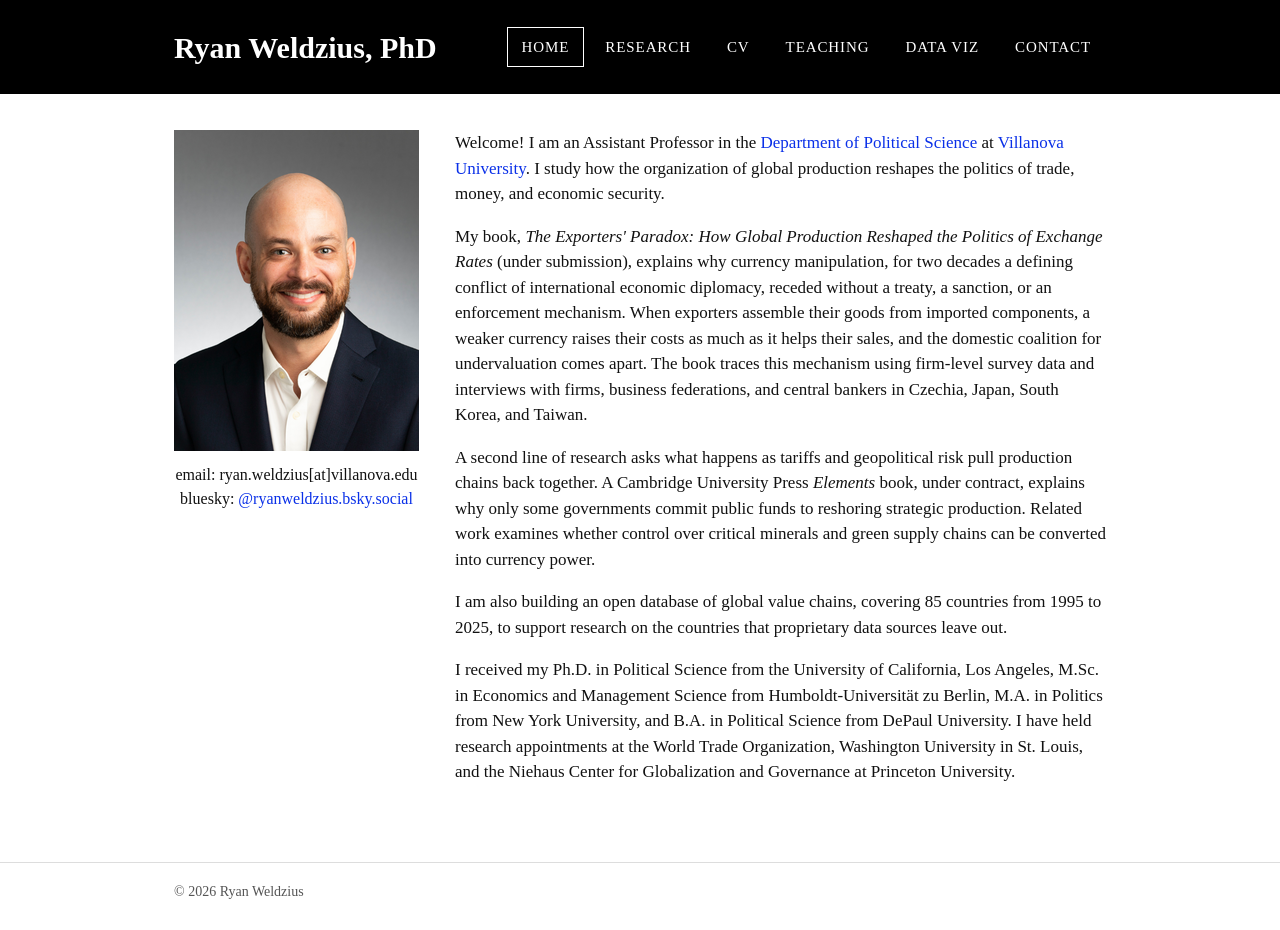
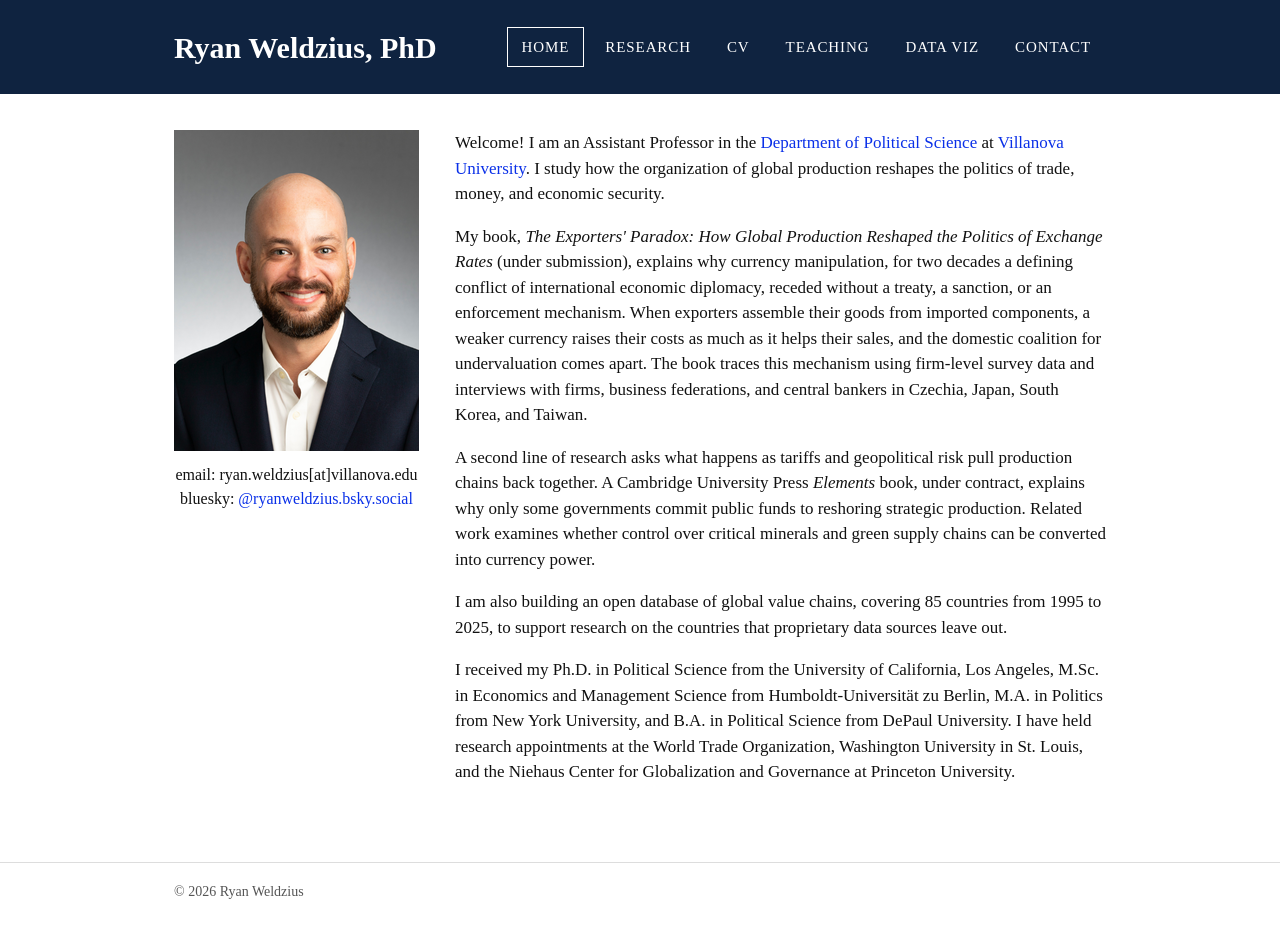
Before and after one commit to rweldzius/rweldzius.github.io, a Jekyll site: the page built from index.html, in a window 1280 px wide. Built offline with Jekyll 4.4.1, drawn with Linux system fonts in a browser that asks for light colours.

Commit message:
Navy header
Co-Authored-By: Claude Opus 5 <noreply@anthropic.com>

```diff
--- a/assets/css/style.css
+++ b/assets/css/style.css
@@ -1,10 +1,11 @@
-/* Look carried over from the Weebly site: black header, serif text, blue links. */
+/* Navy header, serif text, blue links. */
 :root {
   --ink: #111;
   --muted: #555;
   --link: #0a30e8;
   --rule: #ddd;
-  --header: #000;
+  --header: #0f2340;
+  --header-hover: #1d3a63;
   --panel: #f6f6f4;
   --serif: "Times New Roman", Times, Georgia, serif;
   --max: 980px;
@@ -44,10 +45,10 @@ a:hover { text-decoration: underline; }
 .dropdown {
   list-style: none; margin: 0; padding: 6px 0; display: none;
   position: absolute; right: 0; top: 100%; z-index: 10;
-  background: #000; min-width: 290px; border: 1px solid #333;
+  background: var(--header); min-width: 290px; border: 1px solid var(--header-hover);
 }
 .site-nav .dropdown a { text-transform: none; letter-spacing: 0; font-size: 16px; }
-.site-nav .dropdown a:hover, .site-nav .dropdown a.active { background: #222; text-decoration: none; }
+.site-nav .dropdown a:hover, .site-nav .dropdown a.active { background: var(--header-hover); text-decoration: none; }
 .has-dropdown:hover .dropdown, .has-dropdown:focus-within .dropdown { display: block; }
 .nav-toggle, .nav-toggle-label { display: none; }
 
```
